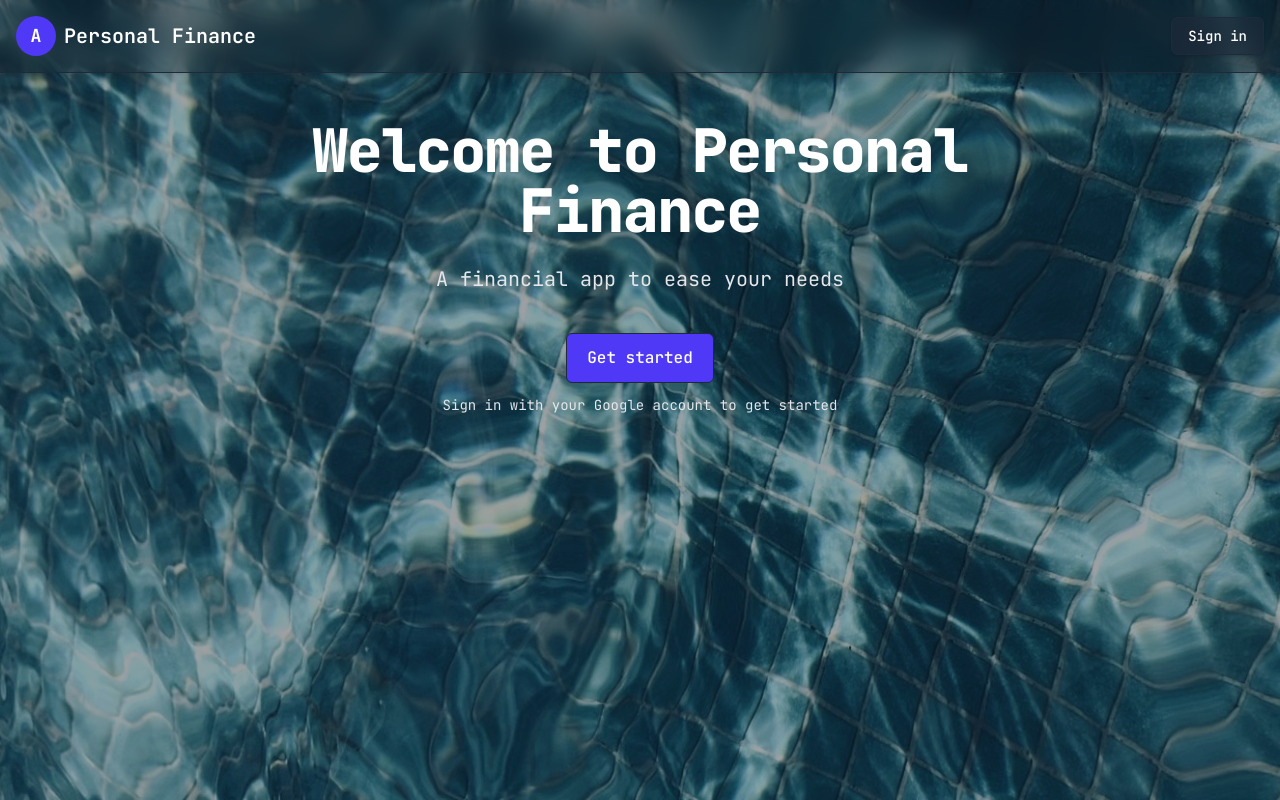
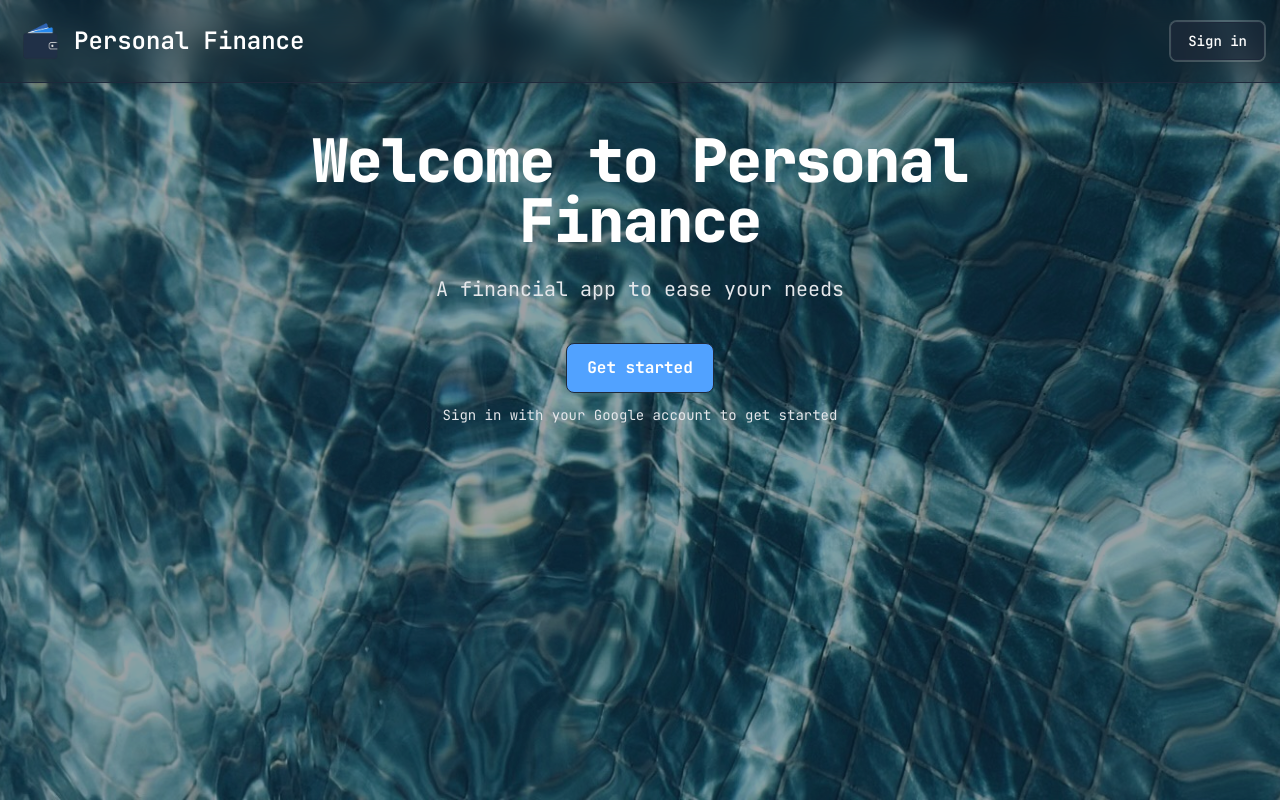
Before and after one commit to SyedMohammadAnas/personalFinance, a Next.js app: page / in a window 1280 px wide. Built offline with nearby package versions, Linux system fonts and the light colour scheme; no server answers.

Commit message:
Added Logo and description

```diff
--- a/src/app/layout.tsx
+++ b/src/app/layout.tsx
@@ -11,8 +11,26 @@ const jetbrainsMono = JetBrains_Mono({
 
 // Metadata for the application
 export const metadata: Metadata = {
-  title: 'Next.js Application with Supabase',
-  description: 'A modern web application using Next.js, NextAuth, and Supabase',
+  title: 'Personal Finance',
+  description: 'Monitor your finances seamlessly with your bank account and manage them to your liking',
+  openGraph: {
+    title: 'Personal Finance',
+    description: 'Monitor your finances seamlessly with your bank account and manage them to your liking',
+    images: [
+      {
+        url: '/personalFinanceLogo.png',
+        width: 512,
+        height: 512,
+        alt: 'Personal Finance Logo',
+      },
+    ],
+  },
+  twitter: {
+    card: 'summary_large_image',
+    title: 'Personal Finance',
+    description: 'Monitor your finances seamlessly with your bank account and manage them to your liking',
+    images: ['/personalFinanceLogo.png'],
+  },
 };
 
 // Root layout component
@@ -23,6 +41,9 @@ export default function RootLayout({
 }) {
   return (
     <html lang="en" suppressHydrationWarning>
+      <head>
+        <link rel="icon" href="/public/personalFinanceLogo.png" type="image/png" />
+      </head>
       <body className={jetbrainsMono.className}>
         <Providers>
           {children}
--- a/src/app/page.tsx
+++ b/src/app/page.tsx
@@ -29,10 +29,14 @@ export default function Home() {
       <header className="border-b border-gray-800/40 bg-[#0A0F1A]/30 backdrop-blur-md shadow-lg sticky top-0 z-10">
         <div className="container mx-auto px-4 py-4 flex justify-between items-center">
           <div className="flex items-center space-x-2">
-            <div className="w-10 h-10 rounded-full bg-indigo-600 flex items-center justify-center text-white font-bold text-lg">
-              A
-            </div>
-            <span className="text-xl font-semibold text-white">Personal Finance</span>
+            <Image
+              src="/personalFinanceLogo.png"
+              alt="Personal Finance Logo"
+              width={50}
+              height={50}
+              className="rounded-full"
+            />
+            <span className="text-2xl font-semibold text-white">Personal Finance</span>
           </div>
 
           <div>
@@ -71,7 +75,7 @@ export default function Home() {
             ) : (
               <Link
                 href="/login"
-                className="inline-flex items-center justify-center px-4 py-2 border border-gray-600 rounded-md shadow-sm text-sm font-medium text-white bg-gray-800/60 hover:bg-gray-700/60 focus:outline-none focus:ring-2 focus:ring-offset-2 focus:ring-indigo-500"
+                className="inline-flex items-center justify-center px-4 py-2 border border-gray-600 rounded-md shadow-sm text-sm font-medium text-white bg-gray-800/60 hover:bg-gray-700/60 focus:outline-none focus:ring-2 focus:ring-offset-2 focus:ring-indigo-500 ring-2 ring-white/20"
               >
                 Sign in
               </Link>
@@ -124,7 +128,7 @@ export default function Home() {
             <div className="mt-10">
               <Link
                 href="/login"
-                className="inline-flex items-center justify-center px-5 py-3 border border-transparent text-base font-medium rounded-md text-white bg-indigo-600 hover:bg-indigo-700"
+                className="inline-flex items-center justify-center px-5 py-3 border border-transparent text-base font-bold rounded-lg text-white bg-blue-400 hover:bg-blue-900"
               >
                 Get started
               </Link>
```
Also changed, not shown: public/personalFinanceLogo.png (added).
